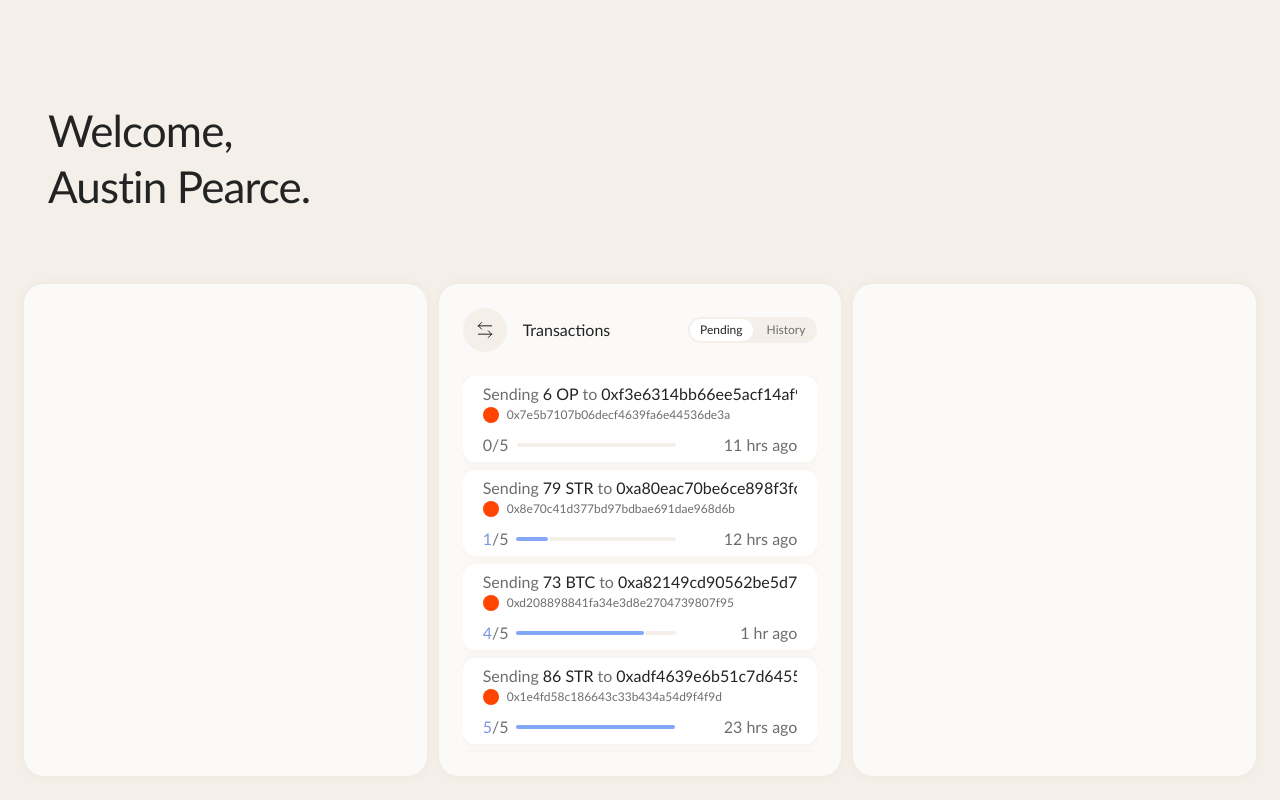
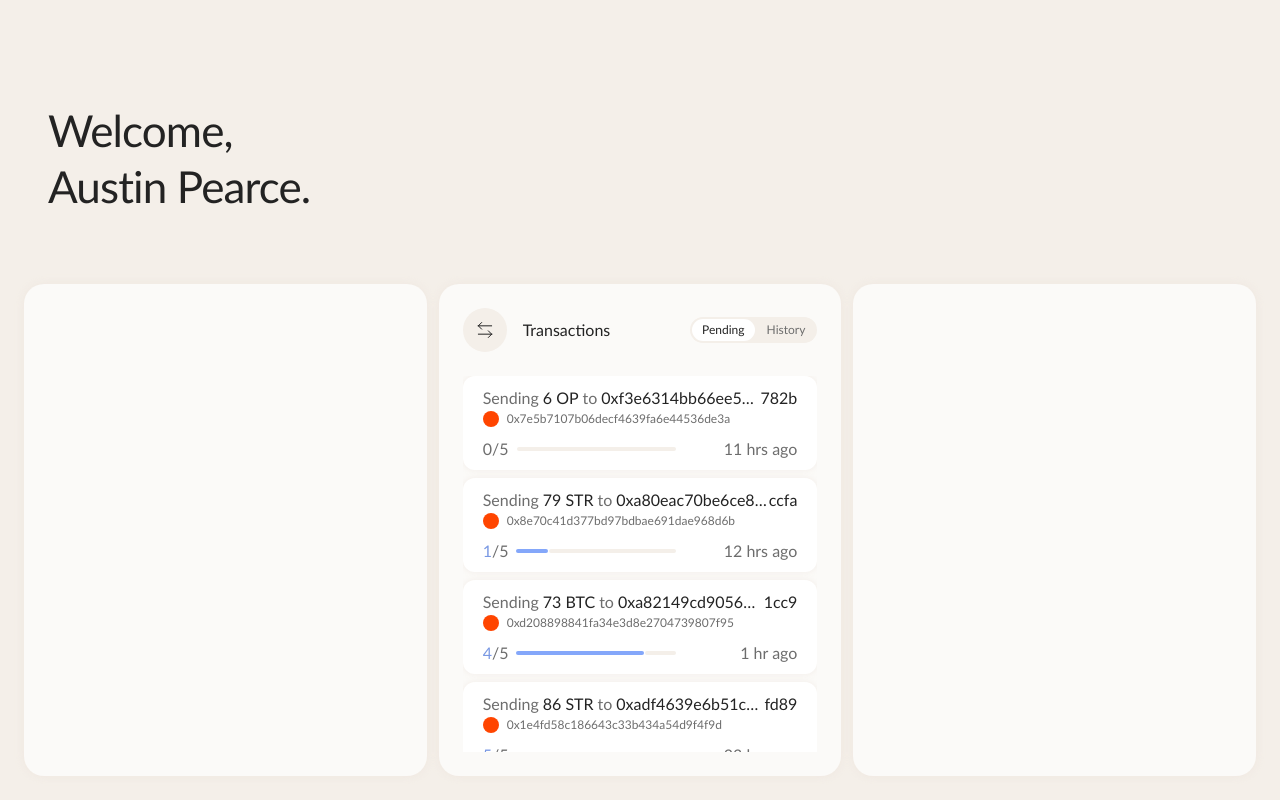
Before and after one commit to JukeboxRhino/cubist-take-home, a React (Create React App) app: page / in a window 1280 px wide. Built offline with nearby package versions, Linux system fonts and the light colour scheme.

Commit message:
address truncation and toggle hover states

```diff
--- a/src/Address.css
+++ b/src/Address.css
@@ -1,10 +1,11 @@
 .address {
   display: flex;
-  flex: 0 1 0;
+  flex: 1 1 0;
+  min-width: 0;
 }
 
 .address .first {
-  flex: 1 1 0;
+  flex: 0 1 fit-content;
   white-space: nowrap;
   text-overflow: ellipsis;
   overflow: hidden;
--- a/src/ToggleButton.css
+++ b/src/ToggleButton.css
@@ -1,3 +1,5 @@
+/* If I had more time, I would work on an animation for this button */
+
 .toggle-button {
   align-items: center;
   background-color: var(--secondary-sand-200);
@@ -5,7 +7,7 @@
   box-sizing: border-box;
   color: var(--secondary-charcoal-400);
   display: flex;
-  gap: 4px;
+  gap: 2px;
   padding: 2px;
 }
 
@@ -15,6 +17,12 @@
   font-size: 12px;
   line-height: 14px;
   padding: 4px 10px;
+  transition: 0.2s;
+  transition-property: color;
+}
+
+.toggle-button .option:hover {
+  color: var(--charcoal);
 }
 
 .toggle-button .option.active {
@@ -22,3 +30,7 @@
   border-radius: 50px;
   color: var(--charcoal);
 }
+
+.toggle-button .option.active:hover {
+  color: var(--secondary-charcoal-400);
+}
--- a/src/Transaction.css
+++ b/src/Transaction.css
@@ -25,13 +25,13 @@
   font-size: 12px;
   line-height: 14px;
   gap: var(--flex-gap-small);
-  margin-bottom: 12px;
 }
 
 .transaction .footer {
   align-items: center;
   display: flex;
   gap: var(--flex-gap-small);
+  margin-top: 12px;
 }
 
 .transaction .footer .approvals .active {
@@ -53,6 +53,6 @@
 /* Desktop-specific styles */
 @media (min-width: 1280px) {
   .transaction {
-    padding: 8px 20px;
+    padding: 12px 20px;
   }
 }
--- a/src/Transaction.tsx
+++ b/src/Transaction.tsx
@@ -22,6 +22,7 @@ function TransactionComponent({ transaction }: TransactionProps) {
         <div className='fake-coin-logo'></div>
         <Address address={transaction.sender} />
       </div>
+      {!transaction.submitted && (
         <div className='footer'>
           <span className='approvals'>
             <span className={classNames({ active: transaction.approvals.received > 0 })}>
@@ -32,6 +33,7 @@ function TransactionComponent({ transaction }: TransactionProps) {
           <ProgressBar value={transaction.approvals.received / transaction.approvals.required} />
           <span className='timestamp'>{transaction.timestamp} hr{transaction.timestamp !== 1 && 's'} ago</span>
         </div>
+      )}
     </div>
   );
 }
```
Lines whose indentation alone changed are shown as unchanged.
